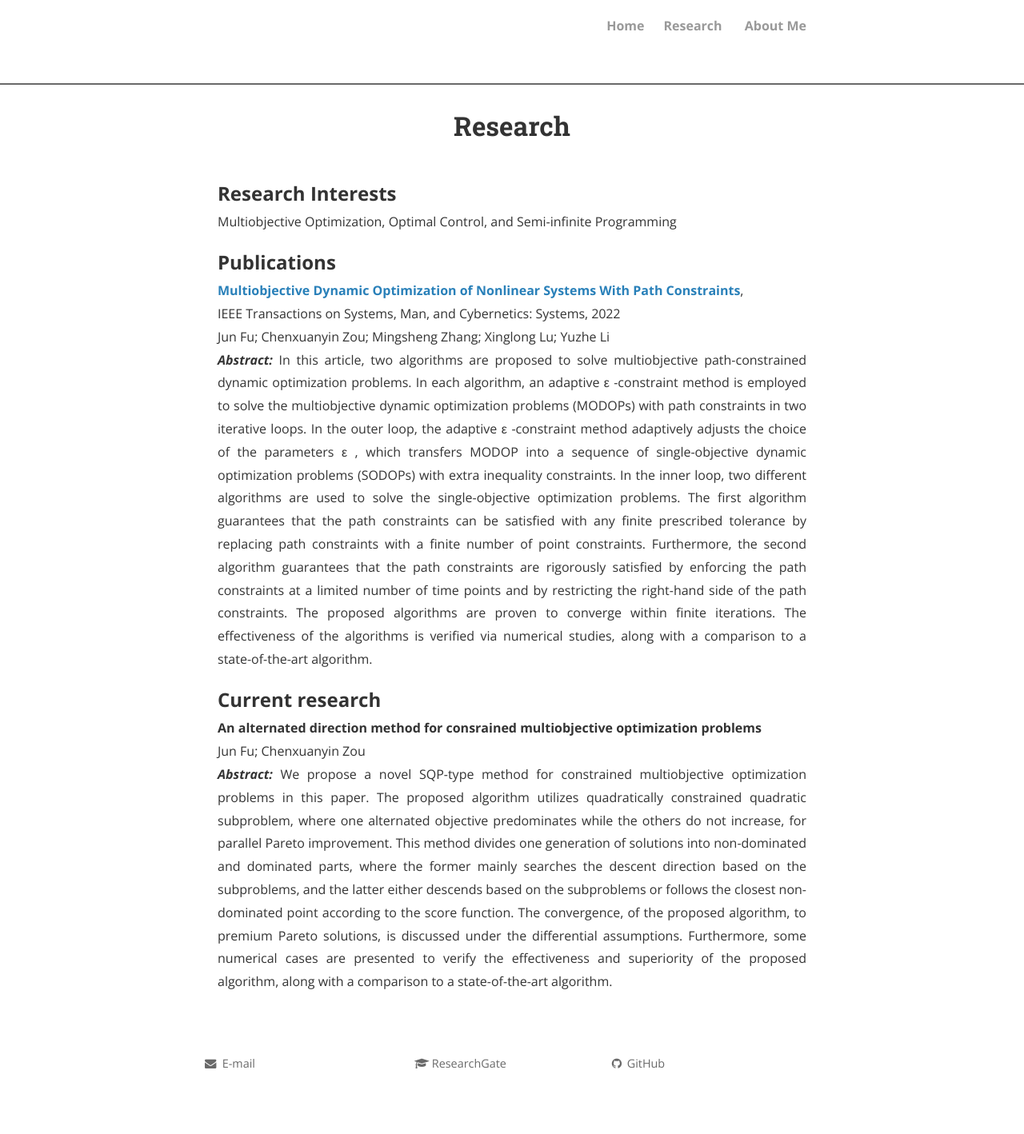
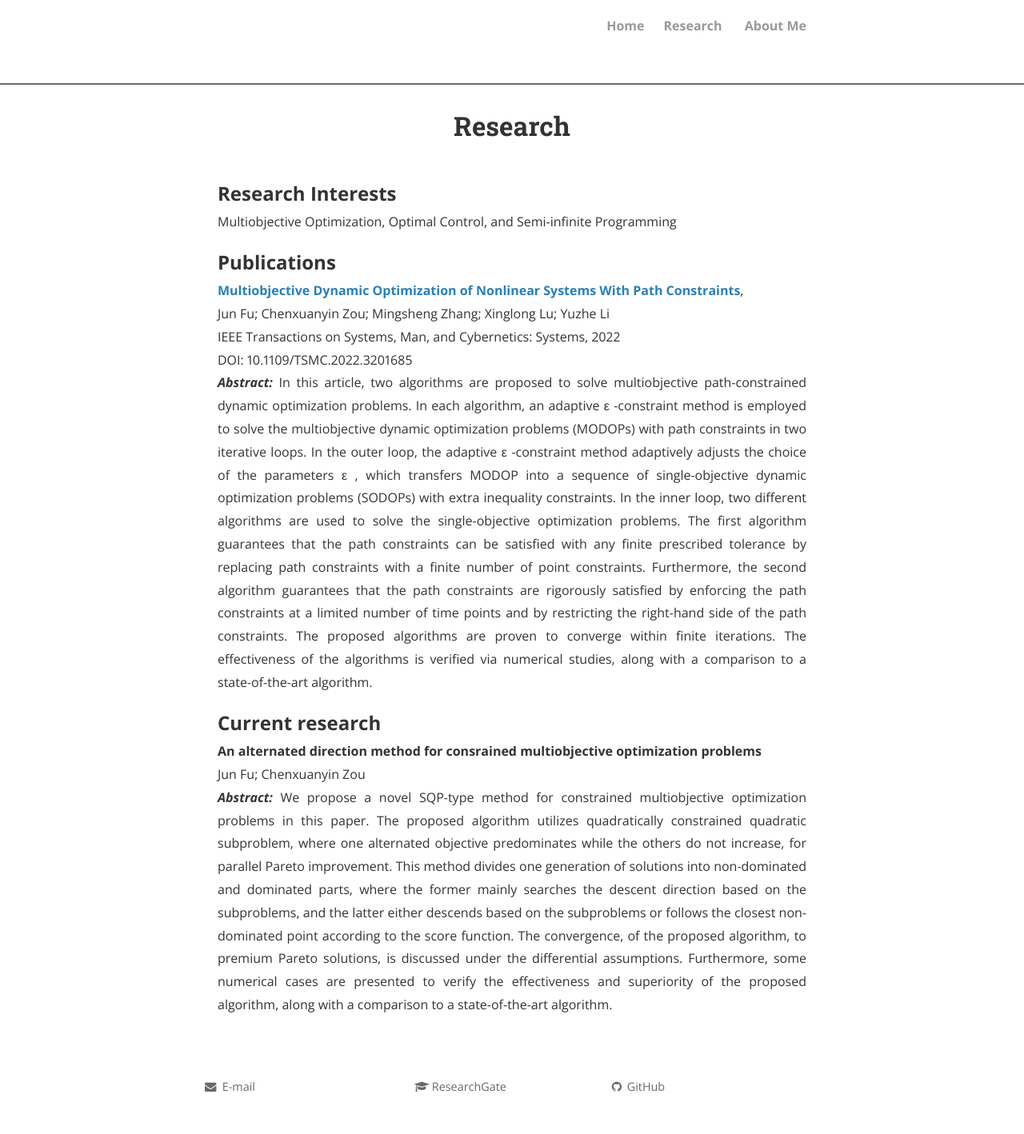
Before and after one commit to zcxy-academic/zcxy-academic.github.io, a Jekyll site: the page built from research.html, in a window 1280 px wide. Shown: the whole page at 80% size. Built offline with Jekyll 4.4.1, drawn with Linux system fonts in a browser that asks for light colours; nearby versions of some CDN libraries; comment, search, counter and statistics services are not loaded; a style sheet for code colours, icons or effects is not loaded; before the commit the page ends 1389 px from its top, so only the background shows below that.

Commit message:
Update research.html

```diff
--- a/research.html
+++ b/research.html
@@ -8,10 +8,14 @@ permalink: /research/
 Multiobjective Optimization, Optimal Control, and Semi-infinite Programming</p>
 
 <font size="+2"><strong> Publications</strong></font><br>
-<strong><a href="https://ieeexplore.ieee.org/document/9888236">Multiobjective Dynamic Optimization of Nonlinear Systems With Path Constraints</a></strong>, <br>IEEE Transactions on Systems, Man, and Cybernetics: Systems, 2022<br>Jun Fu; Chenxuanyin Zou; Mingsheng Zhang; Xinglong Lu; Yuzhe Li<br>
+<strong><a href="https://ieeexplore.ieee.org/document/9888236">Multiobjective Dynamic Optimization of Nonlinear Systems With Path Constraints</a></strong>, <br>
+Jun Fu; Chenxuanyin Zou; Mingsheng Zhang; Xinglong Lu; Yuzhe Li<br>
+IEEE Transactions on Systems, Man, and Cybernetics: Systems, 2022<br>
+DOI: 10.1109/TSMC.2022.3201685
 <p style="text-align:justify"><b><i>Abstract: </i></b>In this article, two algorithms are proposed to solve multiobjective path-constrained dynamic optimization problems. In each algorithm, an adaptive ε -constraint method is employed to solve the multiobjective dynamic optimization problems (MODOPs) with path constraints in two iterative loops. In the outer loop, the adaptive ε -constraint method adaptively adjusts the choice of the parameters ε , which transfers MODOP into a sequence of single-objective dynamic optimization problems (SODOPs) with extra inequality constraints. In the inner loop, two different algorithms are used to solve the single-objective optimization problems. The first algorithm guarantees that the path constraints can be satisfied with any finite prescribed tolerance by replacing path constraints with a finite number of point constraints. Furthermore, the second algorithm guarantees that the path constraints are rigorously satisfied by enforcing the path constraints at a limited number of time points and by restricting the right-hand side of the path constraints. The proposed algorithms are proven to converge within finite iterations. The effectiveness of the algorithms is verified via numerical studies, along with a comparison to a state-of-the-art algorithm. </p>
 
 
 <font size="+2"><strong> Current research</strong></font><br>
-<strong>An alternated direction method for consrained multiobjective optimization problems</strong><br>Jun Fu; Chenxuanyin Zou<br>
+<strong>An alternated direction method for consrained multiobjective optimization problems</strong><br>
+Jun Fu; Chenxuanyin Zou<br>
 <p style="text-align:justify"><b><i>Abstract: </i></b>We propose a novel SQP-type method for constrained multiobjective optimization problems in this paper. The proposed algorithm utilizes quadratically constrained quadratic subproblem, where one alternated objective predominates while the others do not increase, for parallel Pareto improvement. This method divides one generation of solutions into non-dominated and dominated parts, where the former mainly searches the descent direction based on the subproblems, and the latter either descends based on the subproblems or follows the closest non-dominated point according to the score function. The convergence, of the proposed algorithm, to premium Pareto solutions, is discussed under the differential assumptions. Furthermore, some numerical cases are presented to verify the effectiveness and superiority of the proposed algorithm, along with a comparison to a state-of-the-art algorithm.</p><br>
```
